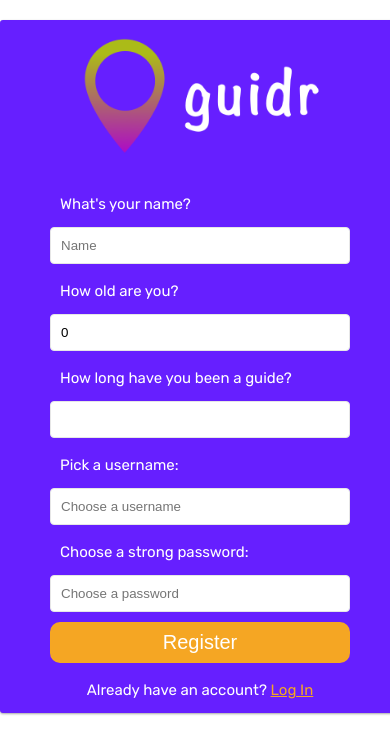
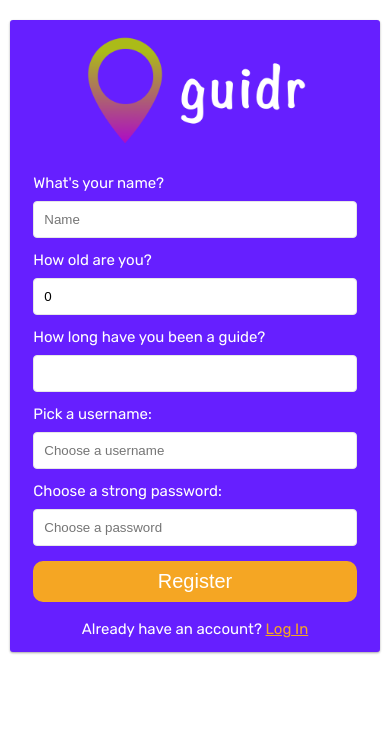
Before and after one commit to lsbw-guidr/guidr-front-end, a React (Create React App) app in the folder guidr/: page /register in a window 390 px wide. Shown: the top 754 px of the page. Built offline with nearby package versions, Linux system fonts and the light colour scheme.

Commit message:
Make registration mobile responsive

```diff
--- a/guidr/src/components/Register/_register.scss
+++ b/guidr/src/components/Register/_register.scss
@@ -11,8 +11,11 @@
     0 1px 2px rgba(0, 0, 0, 0.24);
   background-color: $blue-button;
   color: white;
+  @media (max-width: $mobile) {
+    width: 95%;
+  }
   .logo-container {
-    width: 400px;
+    width: 100%;
     img {
       width: 70%;
       margin: auto;
@@ -22,19 +25,20 @@
   form {
     display: flex;
     flex-direction: column;
+    width: 100%;
     padding: 15px;
     label {
-      padding: 10px;
-      width: 300px;
-      margin: auto;
-      margin-bottom: 5px;
+      // padding: 10px;
+      width: 95%;
+      margin: 0 auto;
+      margin-bottom: 10px;
       font-size: 1.5rem;
     }
     input {
       padding: 10px;
-      width: 300px;
+      width: 95%;
       margin: auto;
-      margin-bottom: 10px;
+      margin-bottom: 15px;
       border-radius: 4px;
       border: 1px solid #e6e6e6;
     }
@@ -42,7 +46,7 @@
       outline: none;
       font-size: 2rem;
       text-align: center;
-      width: 300px;
+      width: 95%;
       margin: auto;
       margin-bottom: 20px;
       padding: 7px;
```
